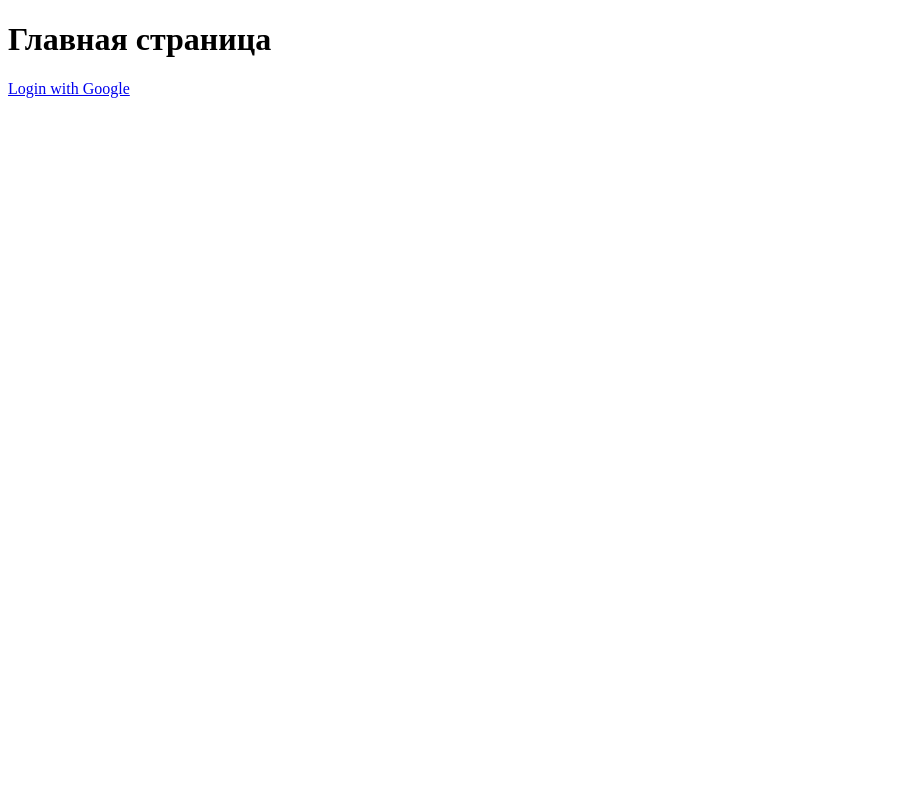
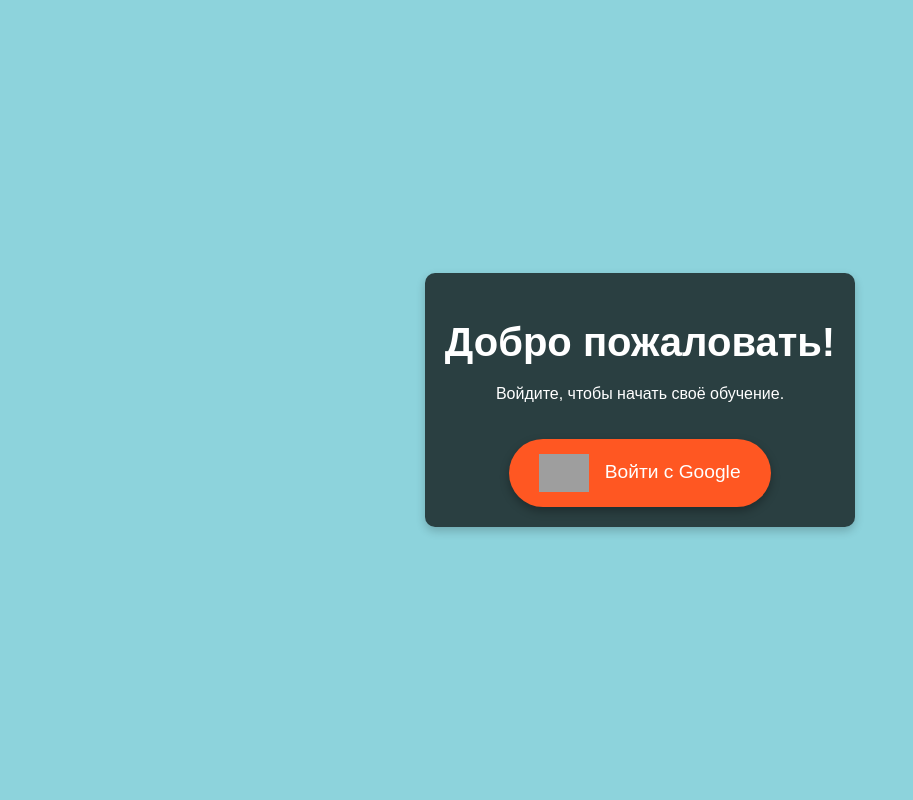
Before and after one commit to IldusAkhmadiev/learning, a Python web app: template src/main/resources/templates/index.html in a window 1280 px wide. Shown: the whole page, without its empty margins (0-913 px from the left). Run offline with Jinja, Linux system fonts and the light colour scheme; the template is opened without the code that fills it, so the values that code supplies are empty; grey boxes are pictures that could not be loaded.

Commit message:
Сделать index красивым

```diff
--- a/src/main/resources/templates/index.html
+++ b/src/main/resources/templates/index.html
@@ -1,10 +1,73 @@
 <!DOCTYPE html>
 <html xmlns:th="http://www.thymeleaf.org">
 <head>
-    <title>Login</title>
+    <title>Добро пожаловать</title>
+    <meta charset="UTF-8">
+    <style>
+        @keyframes gradientAnimation {
+            0% { background: #74ebd5; }
+            50% { background: #acb6e5; }
+            100% { background: #74ebd5; }
+        }
+
+        body {
+            margin: 0;
+            padding: 0;
+            font-family: Arial, sans-serif;
+            height: 100vh;
+            display: flex;
+            align-items: center;
+            justify-content: center;
+            text-align: center;
+            color: #fff;
+            animation: gradientAnimation 10s infinite;
+            background-size: 400% 400%;
+        }
+
+        .container {
+            background-color: rgba(0, 0, 0, 0.7);
+            padding: 20px;
+            border-radius: 10px;
+            box-shadow: 0 4px 10px rgba(0, 0, 0, 0.2);
+        }
+
+        h1 {
+            font-size: 2.5em;
+            margin-bottom: 20px;
+        }
+
+        a {
+            display: inline-block;
+            margin-top: 20px;
+            text-decoration: none;
+            color: #fff;
+            font-size: 1.2em;
+            background: #ff5722;
+            padding: 15px 30px;
+            border-radius: 50px;
+            box-shadow: 0 4px 10px rgba(0, 0, 0, 0.3);
+            transition: background 0.3s;
+        }
+
+        a:hover {
+            background: #e64a19;
+        }
+
+        .google-logo {
+            width: 50px;
+            vertical-align: middle;
+            margin-right: 10px;
+        }
+    </style>
 </head>
 <body>
-<h1>Главная страница</h1>
-<a href="/oauth2/authorization/google">Login with Google</a>
+<div class="container">
+    <h1>Добро пожаловать!</h1>
+    <p>Войдите, чтобы начать своё обучение.</p>
+    <a href="/oauth2/authorization/google">
+        <img class="google-logo" src="https://cdn1.iconfinder.com/data/icons/logos-brands-in-colors/544/Google__G__Logo-512.png" alt="Google Logo">
+        Войти с Google
+    </a>
+</div>
 </body>
 </html>
```
